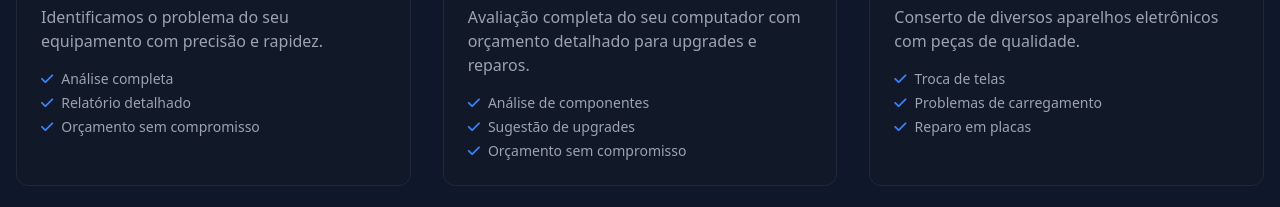
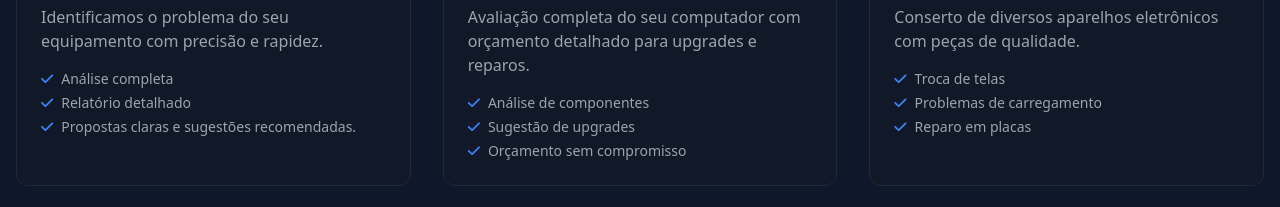
Before and after one commit to Dev-Lass/WillTech, a plain HTML site: page index.html in a window 1280 px wide. Shown: the part 2068-2275 px from the top of the page. Drawn offline with nearby package versions, Linux system fonts and the light colour scheme.

Commit message:
Add files via upload

```diff
--- a/index.html
+++ b/index.html
@@ -235,7 +235,7 @@
                     <ul class="text-gray-400 text-sm space-y-1">
                         <li class="flex items-center"><i class="fas fa-check text-primary mr-2"></i> Análise completa</li>
                         <li class="flex items-center"><i class="fas fa-check text-primary mr-2"></i> Relatório detalhado</li>
-                        <li class="flex items-center"><i class="fas fa-check text-primary mr-2"></i> Orçamento sem compromisso</li>
+                        <li class="flex items-center"><i class="fas fa-check text-primary mr-2"></i> Propostas claras e sugestões recomendadas.</li>
                     </ul>
                 </div>
 
```
